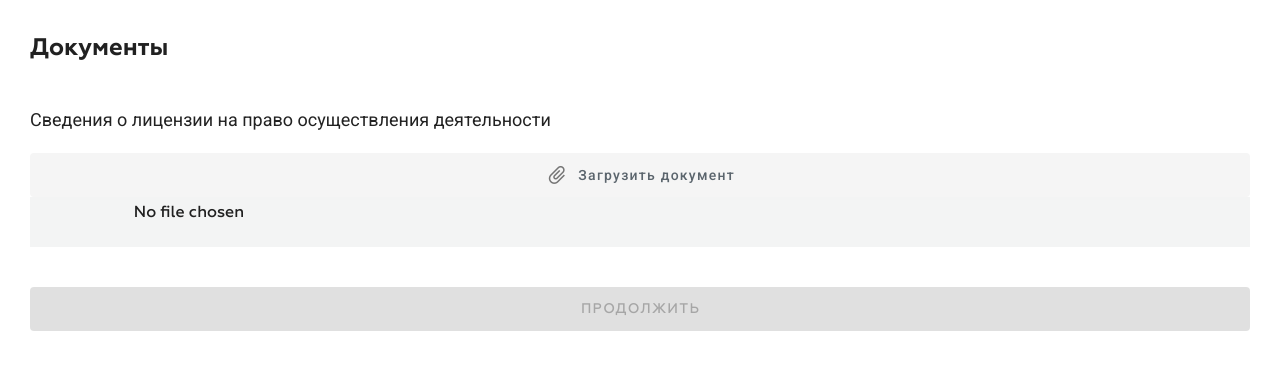
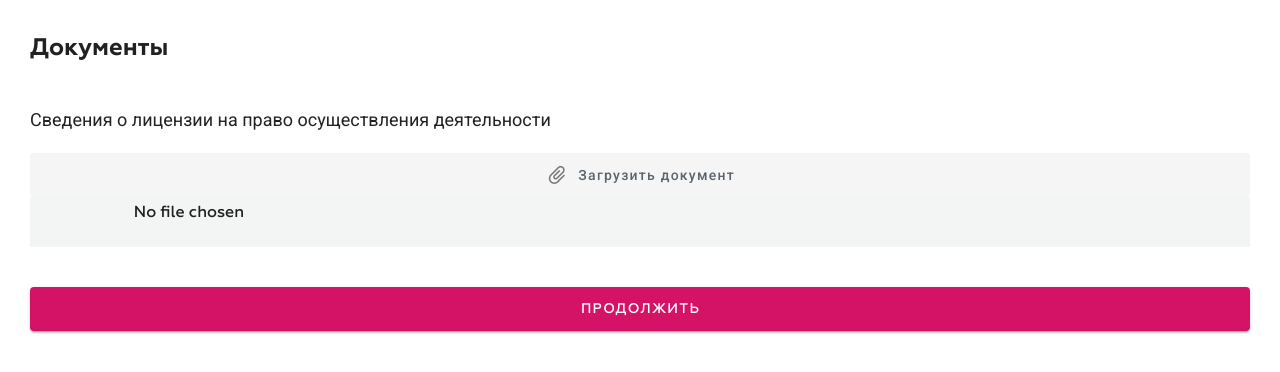
Before and after one commit to SuperbCoders/F-telegram-bot-RKO, a Vue app in the folder vuejs/: page /document in a window 1280 px wide. Shown: the top 372 px of the page. Built offline with nearby package versions, Linux system fonts and the light colour scheme; a web font is replaced by a local one.

Commit message:
update(frontend): redirect step

```diff
--- a/vuejs/src/views/Documents/documentForm.vue
+++ b/vuejs/src/views/Documents/documentForm.vue
@@ -8,7 +8,6 @@
     <v-btn
       block
       large
-      :disabled="!valid"
       class="mt-10 auth_form_bth"
       color="primary"
       @click="redirect()"
```
